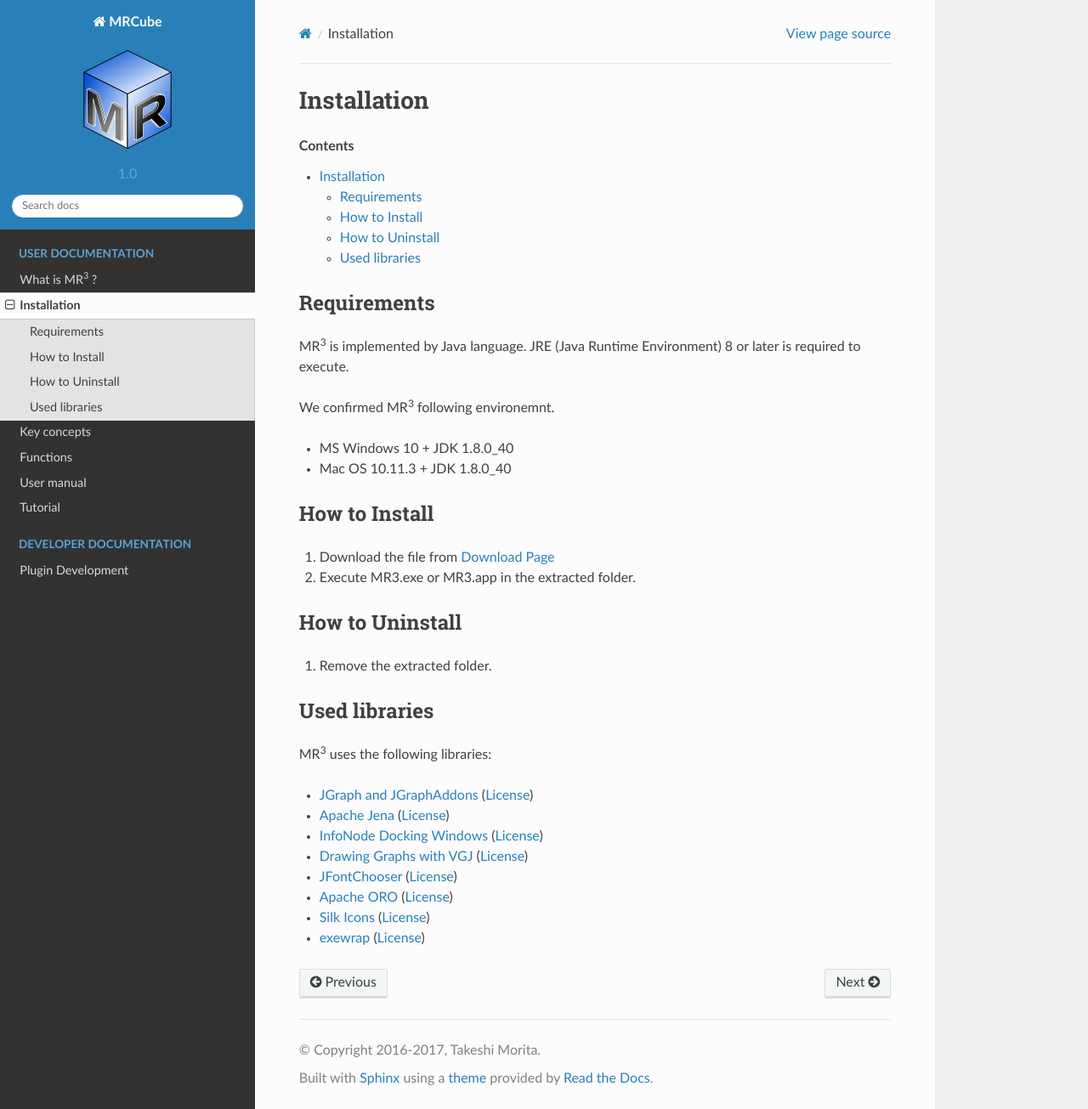
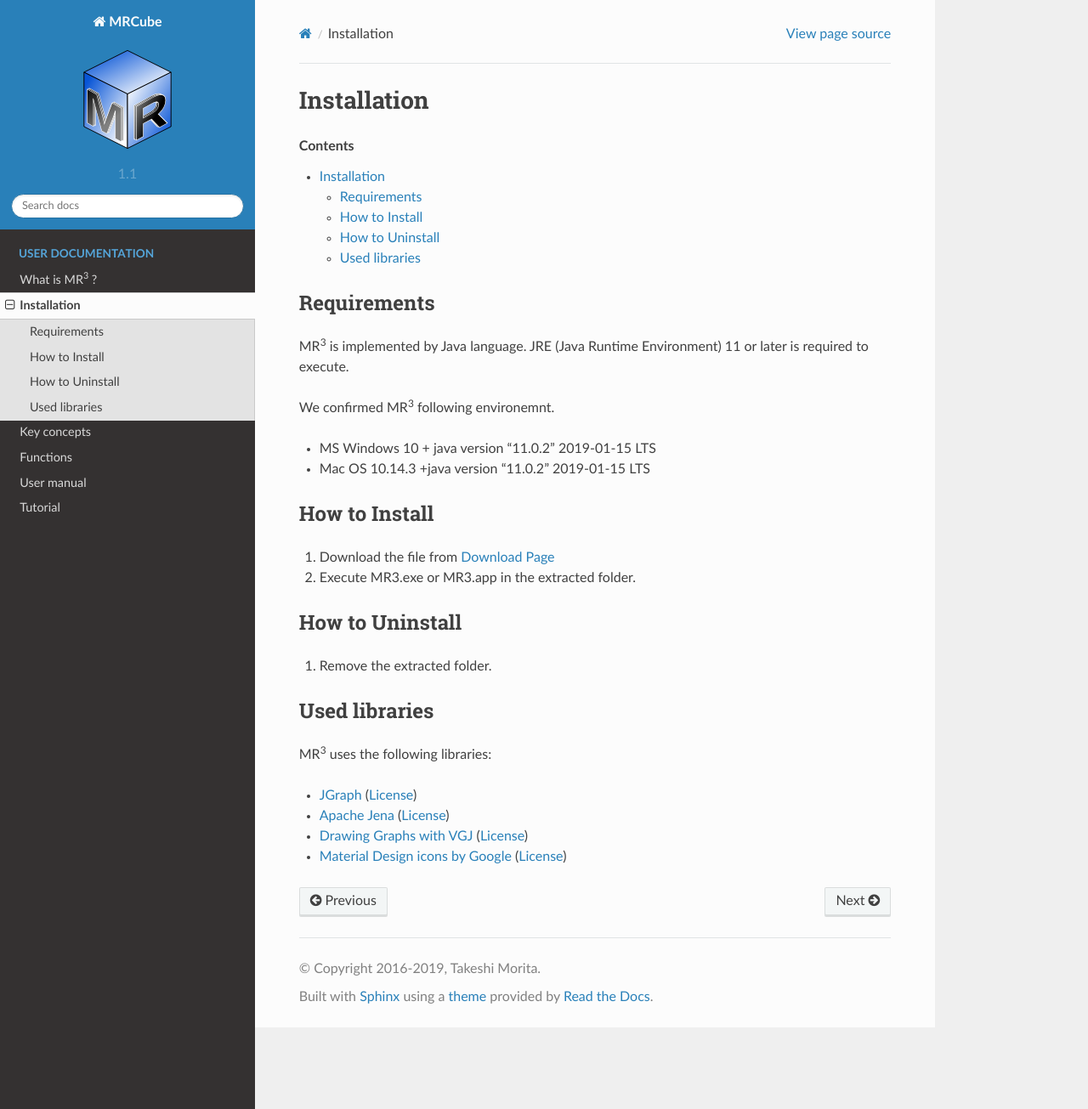
Before and after one commit to mr-3/mrcube-en-docs, a Sphinx documentation site: the page built from docs/source/install.rst, in a window 1280 px wide and 1305 px high. Shown: the whole window at 85% size. Built offline with Sphinx 7.4.7 and the Read the Docs theme 2.0.0, drawn with Linux system fonts in a browser that asks for light colours.

Commit message:
update documents
- update version
- update libraries
- remove plugin document

```diff
--- a/docs/source/conf.py
+++ b/docs/source/conf.py
@@ -55,7 +55,7 @@ master_doc = 'index'
 
 # General information about the project.
 project = u'MRCube'
-copyright = u'2016-2017, Takeshi Morita'
+copyright = u'2016-2019, Takeshi Morita'
 author = u'Takeshi Morita'
 
 # The version info for the project you're documenting, acts as replacement for
@@ -63,9 +63,9 @@ author = u'Takeshi Morita'
 # built documents.
 #
 # The short X.Y version.
-version = u'1.0'
+version = u'1.1'
 # The full version, including alpha/beta/rc tags.
-release = u'1.0'
+release = u'1.1'
 
 # The language for content autogenerated by Sphinx. Refer to documentation
 # for a list of supported languages.
--- a/docs/source/index.rst
+++ b/docs/source/index.rst
@@ -16,11 +16,6 @@ MR\ :sup:`3` \ Document
    user_manual
    tutorial
 
-.. toctree::
-   :caption: Developer Documentation
-
-   plugin_development
-
 索引
 ----
 * :ref:`genindex`
--- a/docs/source/install.rst
+++ b/docs/source/install.rst
@@ -7,12 +7,12 @@ Installation
 
 Requirements
 ------------
-MR\ :sup:`3` \ is implemented by Java language. JRE (Java Runtime Environment) 8 or later is required to execute.
+MR\ :sup:`3` \ is implemented by Java language. JRE (Java Runtime Environment) 11 or later is required to execute.
 
 We confirmed MR\ :sup:`3` \ following environemnt.
 
-* MS Windows 10 + JDK 1.8.0_40
-* Mac OS 10.11.3 + JDK 1.8.0_40
+* MS Windows 10 + java version "11.0.2" 2019-01-15 LTS
+* Mac OS 10.14.3 +java version "11.0.2" 2019-01-15 LTS
 
 How to Install
 --------------
@@ -28,11 +28,7 @@ Used libraries
 MR\ :sup:`3` \ uses the following libraries:
 
 
-* `JGraph and JGraphAddons <http://www.jgraph.com/>`_ (`License <https://github.com/jgraph/legacy-jgraph5/blob/master/LICENSE>`_)
+* `JGraph <http://www.jgraph.com/>`_ (`License <https://github.com/jgraph/legacy-jgraph5/blob/master/LICENSE>`_)
 * `Apache Jena <https://jena.apache.org/>`_ (`License <http://www.apache.org/licenses/LICENSE-2.0>`_)
-* `InfoNode Docking Windows <http://www.infonode.net/index.html?idw>`_ (`License <http://www.infonode.net/index.html?idwlicense>`_)
 * `Drawing Graphs with VGJ <http://www.eng.auburn.edu/department/cse/research/graph_drawing/graph_drawing.html>`_ (`License <http://www.eng.auburn.edu/department/cse/research/graph_drawing/COPYING>`_)
-* `JFontChooser <http://jfontchooser.sourceforge.jp/>`_ (`License <http://sourceforge.jp/softwaremap/trove_list.php?form_cat=188>`_)
-* `Apache ORO <http://attic.apache.org/projects/jakarta-oro.html>`_ (`License <http://www.apache.org/licenses/LICENSE-2.0>`_)
-* `Silk Icons <http://www.famfamfam.com>`_ (`License <http://creativecommons.org/licenses/by/2.5/>`_)
-* `exewrap <http://exewrap.sourceforge.jp/>`_ (`License <http://exewrap.sourceforge.jp/#license>`_)
+* `Material Design icons by Google <https://github.com/google/material-design-icons>`_ (`License <https://www.apache.org/licenses/LICENSE-2.0.txt>`_)
```
Also changed, not shown: docs/source/plugin_development.rst (deleted, +0 -123 lines).
